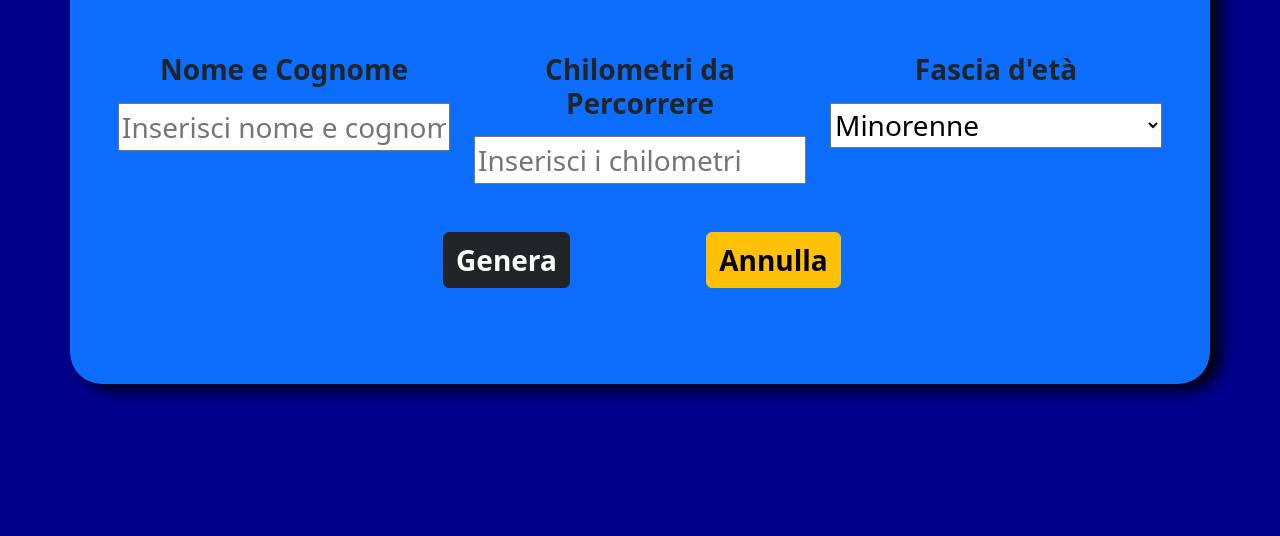
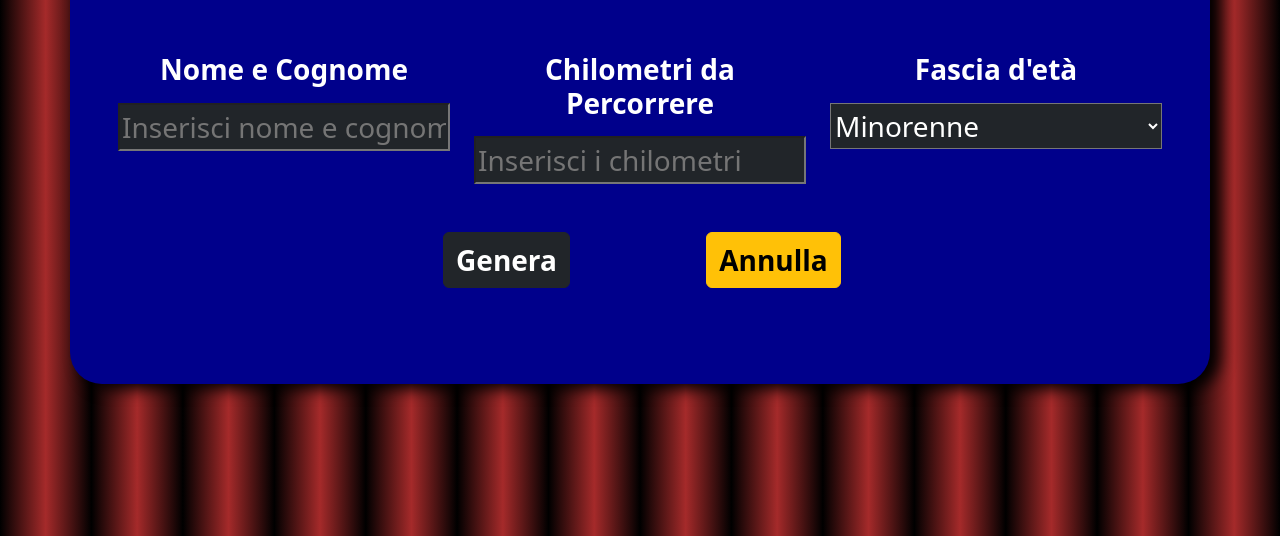
Before and after one commit to Alex-Sibiriu/js-biglietto-treno-form, a plain HTML site: page index.html in a window 1280 px wide. Shown: the part 264-800 px from the top of the page. Drawn offline with nearby package versions, Linux system fonts and the light colour scheme.

Commit message:
[add] Minor Adjustment

```diff
--- a/assets/css/style.css
+++ b/assets/css/style.css
@@ -1,15 +1,20 @@
 body {
   height: 100vh;
   padding-top: 100px;
-  background-color: darkblue;
+  /* background-color: darkblue; */
+  background: linear-gradient(to right, black,brown,black,brown,black,brown,black,brown,black,brown,black,brown,black,brown,black,brown,black,brown,black,brown,black,brown,black,brown,black,brown,black,brown,black);
 }
 
 .as_user-age {
-  height: 45px;
+  height: 46px;
 }
 
 .as_shadow {
   box-shadow: 10px 5px 15px black;
+}
+
+.as_bg-dark-blue {
+  background-color: darkblue;
 }
 
 .as_ticket {
@@ -22,7 +27,7 @@ body {
 }
 
 .as_ticket .col:not(:first-child) {
-  background-color: antiquewhite;
+  background-color:  antiquewhite;
 }
 
 .as_bg-bronze {
--- a/index.html
+++ b/index.html
@@ -14,24 +14,24 @@
 
 <body>
 
-  <div class="container as_shadow rounded-5 bg-primary text-center p-5 my-5 fs-3">
-    <h1 class="text-uppercase border-bottom pb-3">Calcola il prezzo del tuo biglietto</h1>
+  <div class="container as_shadow rounded-5 as_bg-dark-blue text-center p-5 my-5 fs-3 text-white">
+    <h1 class="text-uppercase border-bottom pb-3 fw-bold">Calcola il prezzo del tuo biglietto</h1>
     <form action="">
       <div class="row py-5">
 
         <div class="col-4">
           <h3 class="pb-2 fw-bold fw-bold">Nome e Cognome</h3>
-          <input class="as_username w-100" type="text" placeholder="Inserisci nome e cognome">
+          <input class="as_username bg-dark text-white w-100" type="text" placeholder="Inserisci nome e cognome">
         </div>
 
         <div class="col-4">
           <h3 class="pb-2 fw-bold">Chilometri da Percorrere</h3>
-          <input class="as_km w-100" type="number" placeholder="Inserisci i chilometri">
+          <input class="as_km bg-dark text-white w-100" type="number" placeholder="Inserisci i chilometri">
         </div>
 
         <div class="col-4">
           <h3 class="pb-2 fw-bold">Fascia d'età</h3>
-          <select class="as_user-age w-100">
+          <select class="as_user-age bg-dark text-white w-100">
             <option value="17">Minorenne</option>
             <option value="30">Maggiorenne</option>
             <option value="66">Over 65</option>
@@ -53,7 +53,7 @@
   <div class="container as_shadow rounded-5 d-none p-5 fw-bold fs-3 as_ticket">
     <h2 class="text-uppercase text-center border-bottom fw-bold pb-3">Ecco i dettagli del tuo biglietto</h2>
 
-    <div class="row rounded-5 overflow-hidden fw-bold h-75 mt-4 shadow">
+    <div class="row rounded-5 overflow-hidden fw-bold h-75 mt-4 as_shadow">
 
       <div class="col col-3 p-3 d-flex flex-column justify-content-between as_ticket-head">
         <p class="text-warning">Nome Passeggiero</p>
--- a/js/script.js
+++ b/js/script.js
@@ -52,9 +52,9 @@ createTicket.addEventListener('click', function(event) {
     }
 
     namePassenger.innerHTML = username.value;
-    finalPrice.innerHTML = ticketPrice.toFixed(2);
+    finalPrice.innerHTML = ticketPrice.toFixed(2) + ' €';
     wagon.innerHTML = Math.floor(Math.random() * 10) + 1;
-    cpCode.innerHTML = Math.floor(Math.random() * 99999) + 10000;
+    cpCode.innerHTML = Math.floor(Math.random() * 89999) + 10000;
 
     ticket.classList.remove('d-none');
   }
```
